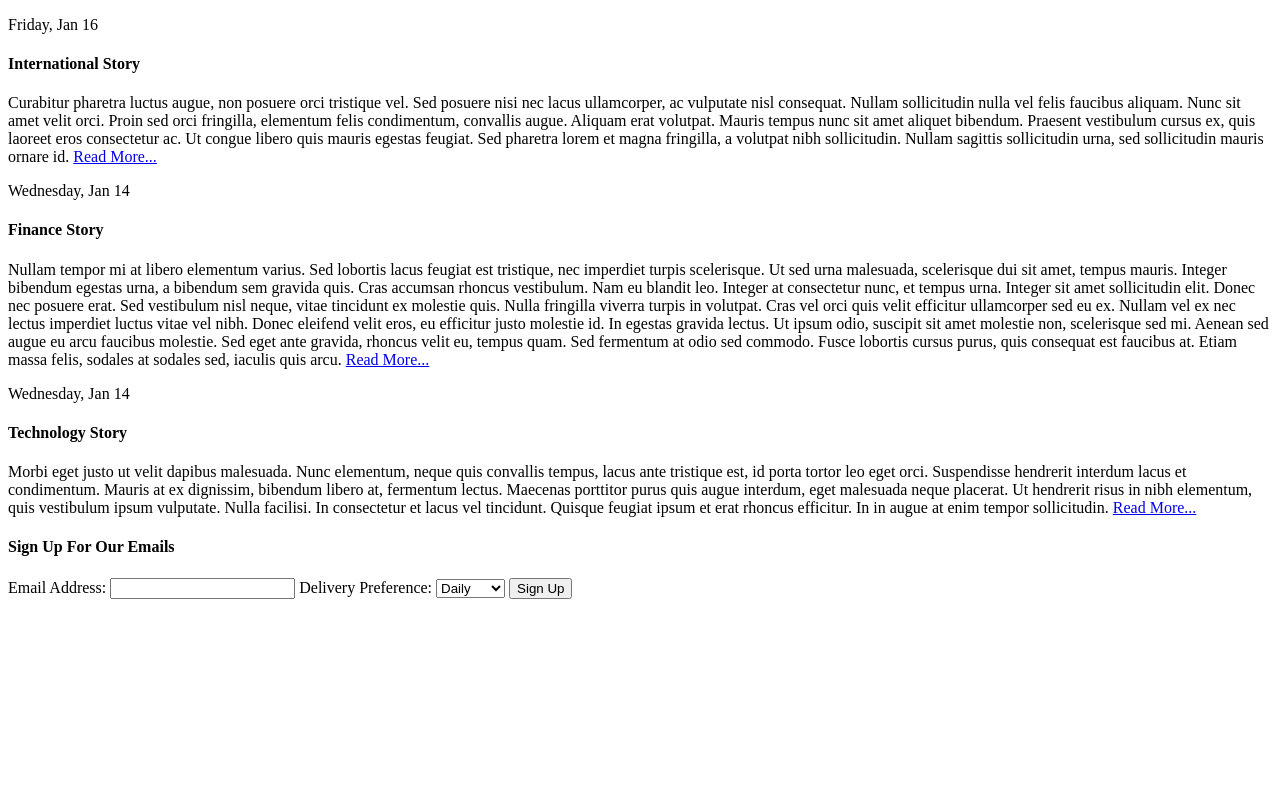
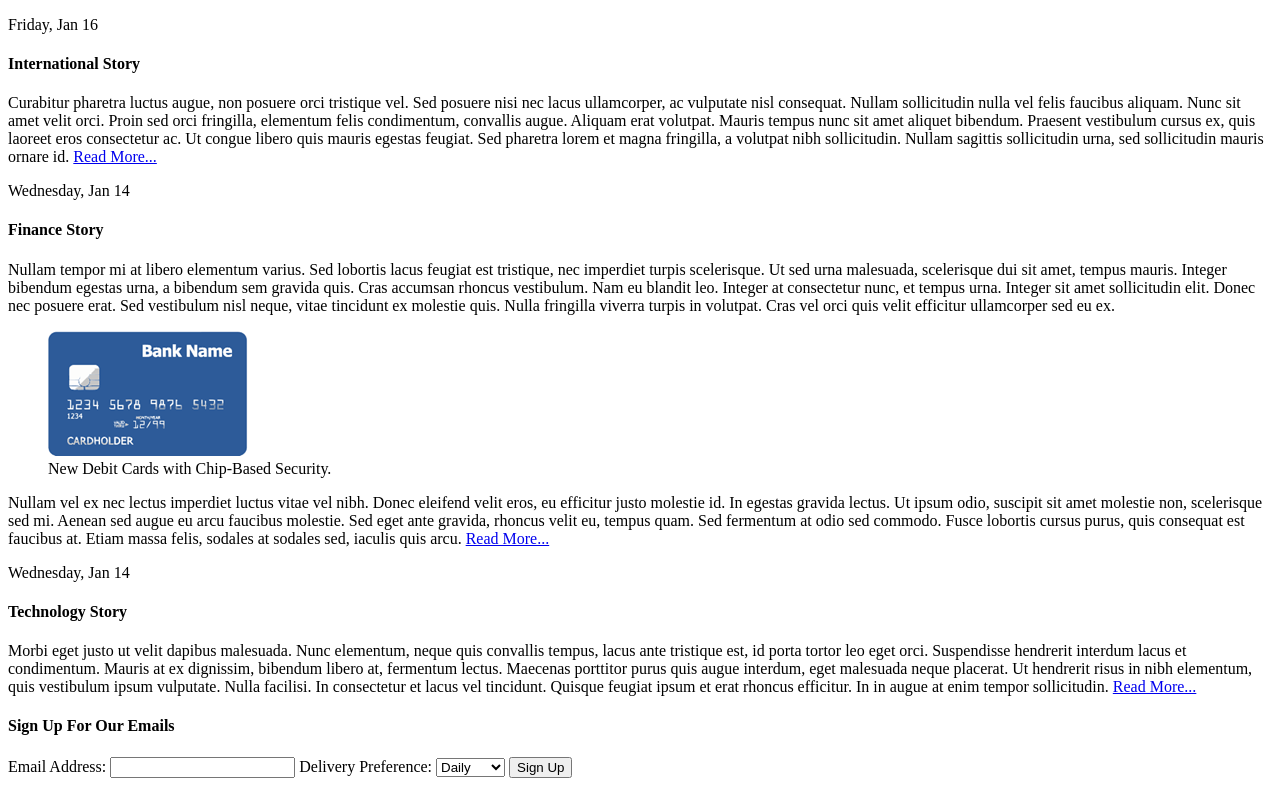
Before and after one commit to bgroveben/MicrosoftDEV211_1x, a plain HTML site: page ContosoNews/index.html in a window 1280 px wide. Shown: the part 152-938 px from the top of the page. Before the commit the page ends 800 px from the top, so only its background shows below. Drawn offline with Linux system fonts and the light colour scheme.

Commit message:
Add figure element with image and caption to CN page

```diff
--- a/ContosoNews/index.html
+++ b/ContosoNews/index.html
@@ -23,7 +23,14 @@
           Wednesday, Jan 14
         </time>
         <h4>Finance Story</h4>
-        <p>Nullam tempor mi at libero elementum varius. Sed lobortis lacus feugiat est tristique, nec imperdiet turpis scelerisque. Ut sed urna malesuada, scelerisque dui sit amet, tempus mauris. Integer bibendum egestas urna, a bibendum sem gravida quis. Cras accumsan rhoncus vestibulum. Nam eu blandit leo. Integer at consectetur nunc, et tempus urna. Integer sit amet sollicitudin elit. Donec nec posuere erat. Sed vestibulum nisl neque, vitae tincidunt ex molestie quis. Nulla fringilla viverra turpis in volutpat. Cras vel orci quis velit efficitur ullamcorper sed eu ex. Nullam vel ex nec lectus imperdiet luctus vitae vel nibh. Donec eleifend velit eros, eu efficitur justo molestie id. In egestas gravida lectus. Ut ipsum odio, suscipit sit amet molestie non, scelerisque sed mi. Aenean sed augue eu arcu faucibus molestie. Sed eget ante gravida, rhoncus velit eu, tempus quam. Sed fermentum at odio sed commodo. Fusce lobortis cursus purus, quis consequat est faucibus at. Etiam massa felis, sodales at sodales sed, iaculis quis arcu. <a href="#" target="_blank">Read More...</a></p>
+        <p>Nullam tempor mi at libero elementum varius. Sed lobortis lacus feugiat est tristique, nec imperdiet turpis scelerisque. Ut sed urna malesuada, scelerisque dui sit amet, tempus mauris. Integer bibendum egestas urna, a bibendum sem gravida quis. Cras accumsan rhoncus vestibulum. Nam eu blandit leo. Integer at consectetur nunc, et tempus urna. Integer sit amet sollicitudin elit. Donec nec posuere erat. Sed vestibulum nisl neque, vitae tincidunt ex molestie quis. Nulla fringilla viverra turpis in volutpat. Cras vel orci quis velit efficitur ullamcorper sed eu ex.</p>
+        <figure>
+          <img src="img/chip_debit.png" alt="Debit Card with Chip" />
+          <figcaption>
+            New Debit Cards with Chip-Based Security.
+          </figcaption>
+        </figure>
+        <p>Nullam vel ex nec lectus imperdiet luctus vitae vel nibh. Donec eleifend velit eros, eu efficitur justo molestie id. In egestas gravida lectus. Ut ipsum odio, suscipit sit amet molestie non, scelerisque sed mi. Aenean sed augue eu arcu faucibus molestie. Sed eget ante gravida, rhoncus velit eu, tempus quam. Sed fermentum at odio sed commodo. Fusce lobortis cursus purus, quis consequat est faucibus at. Etiam massa felis, sodales at sodales sed, iaculis quis arcu. <a href="#" target="_blank">Read More...</a></p>
       </article>
       <article>
         <time datetime="14-01-2016">
```
Also changed, not shown: 1 other file.
